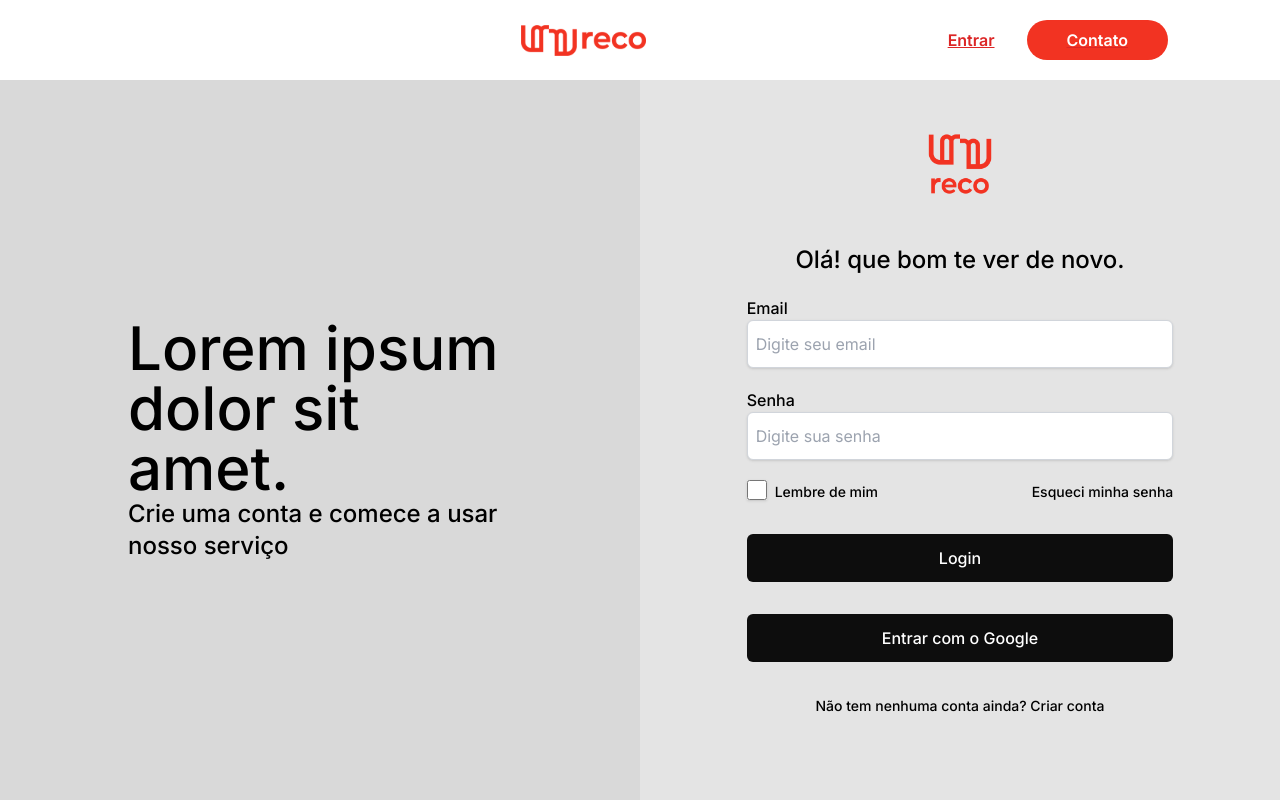
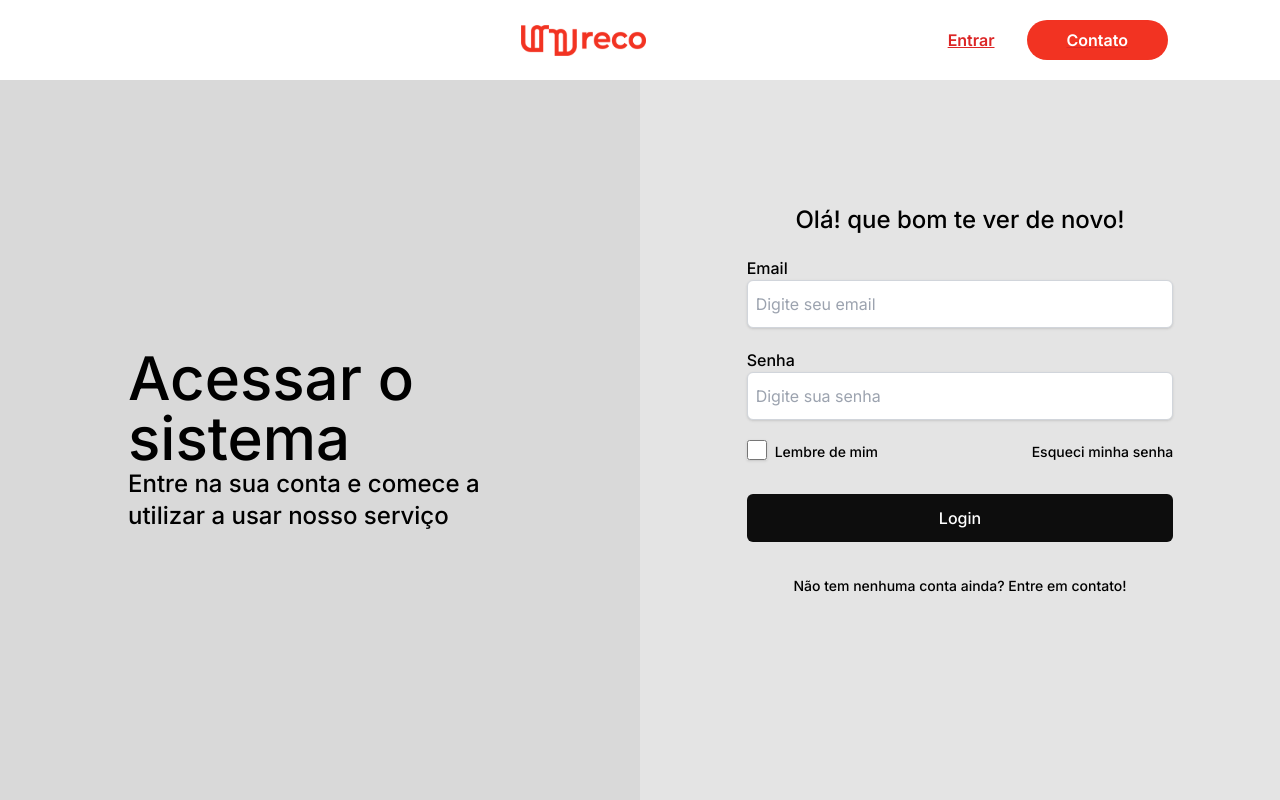
Before and after one commit to fpeduu/reco, a Next.js app in the folder nextjs_frontend/: page /auth/signIn in a window 1280 px wide. Shown: the top 800 px of the page. Built offline with nearby package versions, Linux system fonts and the light colour scheme; no server answers.

Commit message:
Finish login page!

```diff
--- a/nextjs_frontend/src/app/auth/signIn/page.tsx
+++ b/nextjs_frontend/src/app/auth/signIn/page.tsx
@@ -1,11 +1,11 @@
 "use client";
+
 import { useEffect } from "react";
 import { signIn, useSession } from "next-auth/react";
 import { useRouter } from "next/navigation";
-import Image from "next/image";
 import Link from "next/link";
 
-const SignIn = () => {
+export default function SignIn() {
   const router = useRouter();
   const { data: session } = useSession();
 
@@ -19,7 +19,6 @@ const SignIn = () => {
     e.preventDefault();
     const email = e.target.email.value;
     const password = e.target.password.value;
-    console.log(email, password);
 
     const result = await signIn("credentials", {
       redirect: true,
@@ -32,39 +31,22 @@ const SignIn = () => {
     }
   };
 
-  const handleLoginWithGoogle = async () => {
-    const result = await signIn("google", {
-      redirect: false,
-    });
-    if (!result?.error) {
-      router.push("/tenants");
-    }
-  };
-
   return (
     <div className="flex flex-wrap w-full h-full">
       <div className="bg-[#d9d9d9] flex items-center justify-center w-full md:w-1/2 ">
         <div className="w-48 lg:w-96">
           <h1 className="text-3xl font-medium leading-10 md:text-6xl">
-            Lorem ipsum dolor sit amet.{" "}
+            Acessar o sistema
           </h1>
           <h3 className="font-medium text-xl md:text-2xl">
-            Crie uma conta e comece a usar nosso serviço
+            Entre na sua conta e comece a utilizar a usar nosso serviço
           </h3>
         </div>
       </div>
       <div className="w-full flex flex-col justify-center h-full items-center md:w-1/2 bg-tertiary">
-        <Image
-          className="dark:invert"
-          alt="Reco Logo"
-          src="/reco.png"
-          width={160}
-          height={160}
-          priority
-        />
         <form className="w-4/6" onSubmit={handleSubmit}>
           <h3 className="text-center font-medium mb-5 text-xl md:text-2xl">
-            Olá! que bom te ver de novo.
+            Olá! que bom te ver de novo!
           </h3>
           <label htmlFor="email" className="font-medium">
             Email
@@ -101,7 +83,6 @@ const SignIn = () => {
               </label>
             </div>
             <div className="md:w-1/2 flex justify-end">
-              {" "}
               <Link
                 href="/forgot-password"
                 className="text-sm font-medium hover:underline pt-[2px]"
@@ -116,24 +97,14 @@ const SignIn = () => {
           >
             Login
           </button>
-          <button
-            // href="/api/auth/signin/google"
-            type="button"
-            className="w-full box-border bg-secondary text-white font-medium rounded-md h-12 hover:text-gray-300 mt-8"
-            onClick={handleLoginWithGoogle}
-          >
-            Entrar com o Google
-          </button>
           <Link
-            href="/auth/signUp"
+            href="#"
             className="flex justify-center text-sm font-medium hover:underline mt-8 mb-20 pt-[2px]"
           >
-            Não tem nenhuma conta ainda? Criar conta
+            Não tem nenhuma conta ainda? Entre em contato!
           </Link>
         </form>
       </div>
     </div>
   );
 };
-
-export default SignIn;
--- a/nextjs_frontend/src/app/page.tsx
+++ b/nextjs_frontend/src/app/page.tsx
@@ -1,7 +1,18 @@
+"use client";
+
 import Image from "next/image";
 import Styles from "./landing.module.scss";
+import { useRouter } from "next/navigation";
+import { useSession } from "next-auth/react";
 
 export default function Home() {
+  const router = useRouter();
+  const { data: session } = useSession();
+
+  if (session && session.user) {
+    router.push("/tenants");
+  }
+
   return (
     <div className="flex flex-col w-full max-h-fit">
       {/* HOME SECTION */}
```
